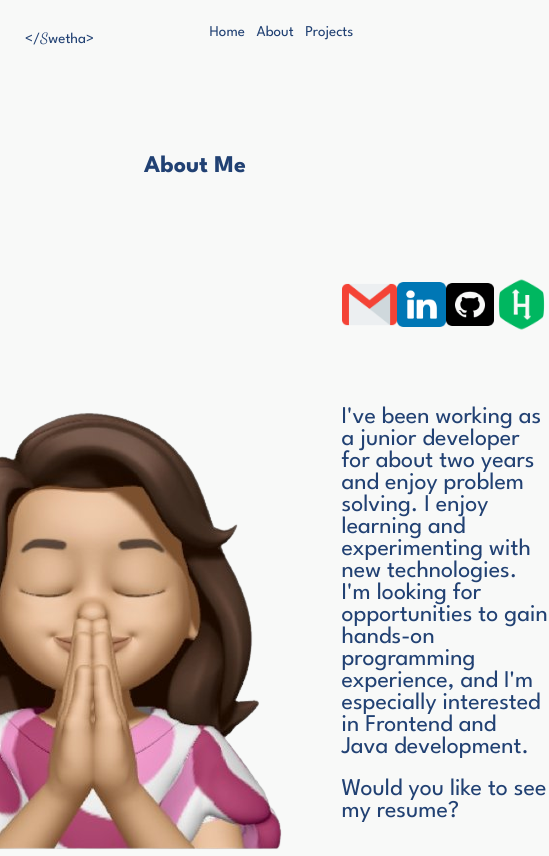
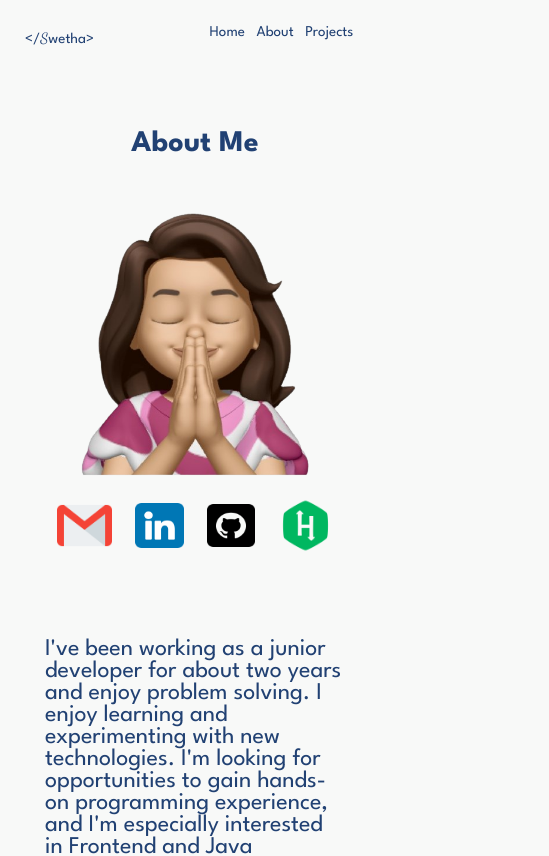
Before and after one commit to SwethaSureshKumarr/Self-Portfolio, an Angular app: page /about in a window 390 px wide. Shown: the top 856 px of the page, 549 px wide, since content can reach past the window. Built offline with nearby package versions, Linux system fonts and the light colour scheme.

Commit message:
Changes to about and projects
Changes to about and projects

```diff
--- a/src/app/about/about.component.scss
+++ b/src/app/about/about.component.scss
@@ -35,7 +35,7 @@ html{
 }
 
 .about-me {
-    margin: 100px 45px 0px 45px;
+    margin: 75px 45px 20px 45px;
     background-color: $primary-white;
     color: $primary-blue;
     display: flex;
@@ -43,7 +43,7 @@ html{
     align-items: center;
 
     .about-wrapper {
-        margin-top: 100px;
+        margin-top: 25px;
         display: flex;
         align-items: center;
         flex-direction: row;
@@ -92,3 +92,29 @@ html{
         height: 55px;
     }
 }
+
+//mobile screen
+@media screen and (min-width:360px) and ( max-width:414px)  {
+
+    .heading{
+        font-size: 30px;
+        text-align: center;
+    }
+
+    .about-wrapper{
+        flex-wrap: wrap;
+        img{
+            display: block;
+            width: 300px;
+            height: 300px;
+            margin-bottom: 15px;
+        }
+    }
+    .about-me {
+        .description-wrapper{
+
+            width: 100%;
+         }
+    }
+
+}
--- a/src/app/app.component.scss
+++ b/src/app/app.component.scss
@@ -80,6 +80,11 @@ li:hover .border{
             font-size: 15px;
         }
     }
-
-
+    li:hover .border{
+        width: 0px;
+        height: 0px;
+    }
+    li:hover a{
+        color:#f89589 ;
+    }
 }
--- a/src/app/main/main.component.scss
+++ b/src/app/main/main.component.scss
@@ -428,10 +428,7 @@ main {
         }
         .project-card{
             width: 100%;
-            &:hover {
-                width: 100%;
-                height: 747px;
-            }
+
         }
 
         .project-description{
--- a/src/app/project/project.component.scss
+++ b/src/app/project/project.component.scss
@@ -122,3 +122,32 @@ $secondary-blue: #214173;
     flex-direction: column;
     align-items: center;
 }
+
+//mobile design
+@media screen and (min-width:360px) and ( max-width:414px)  {
+
+    .heading{
+        font-size: 30px;
+        text-align: center;
+    }
+
+    .projects{
+        .project-card{
+            height: auto;
+            display: flex;
+            flex-direction: column;
+            align-items: center;
+            width: 90%;
+            .project-description{
+                width: 100%;
+            .project-name,
+            .description,
+            .websites {
+                    margin: 15px 25px 15px 15px !important;
+                    font-size: 18px !important;
+                }
+            }
+        }
+    }
+
+}
```
